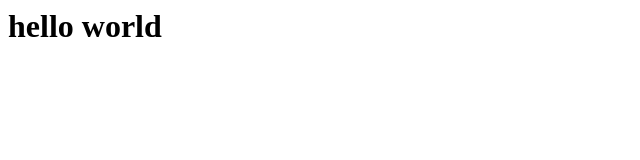
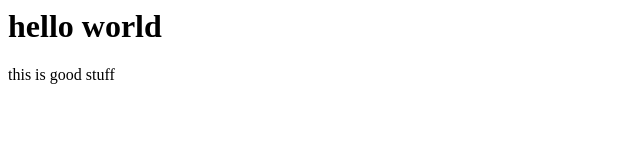
Before and after one commit to bippi/phonegaptest, a plain HTML site: page index.html in a window 1280 px wide. Shown: the whole page, without its empty margins (0-640 px from the left). Drawn offline with Linux system fonts and the light colour scheme.

Commit message:
no message

```diff
--- a/index.html
+++ b/index.html
@@ -1 +1,3 @@
 <h1>hello world</h1>
+
+<p>this is good stuff</h1>
```
